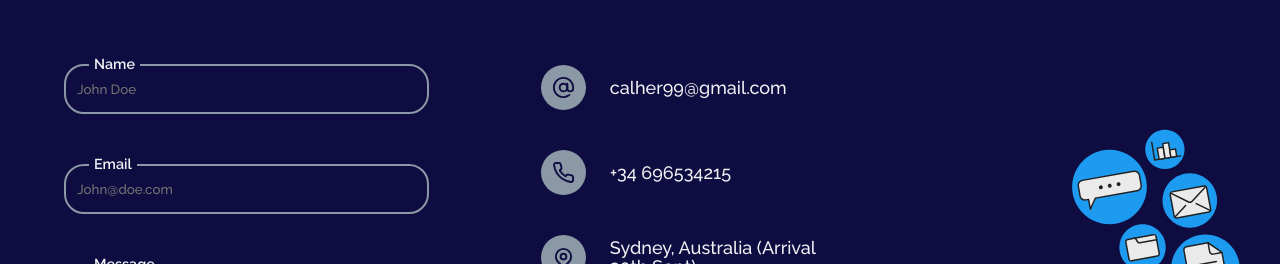
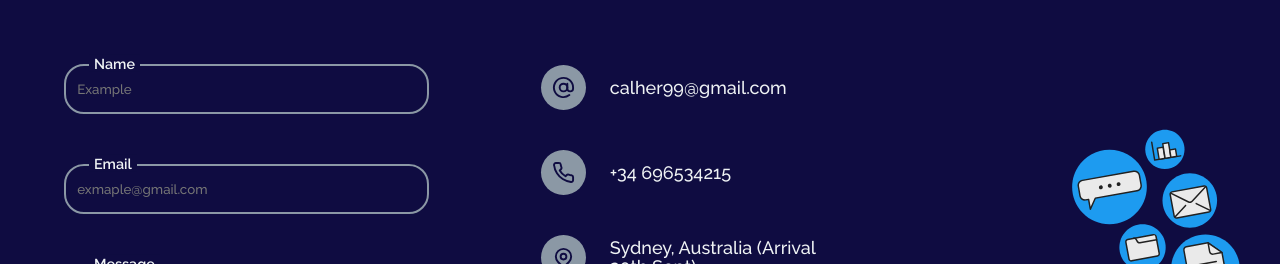
Before and after one commit to calher99/Portfolio_calher99, a React (Create React App) app: page / in a window 1280 px wide. Shown: the part 3647-3911 px from the top of the page. Built offline with nearby package versions, Linux system fonts and the light colour scheme; no server answers; a web font is replaced by a local one.

Commit message:
change placeholders

```diff
--- a/src/components/core-ui/contacts/contacts-ui.js
+++ b/src/components/core-ui/contacts/contacts-ui.js
@@ -28,7 +28,7 @@ const ContactUI = ({ open, success, errMsg, handleClose, classes, handleContactF
                   Name
                 </label>
                 <input
-                  placeholder='John Doe'
+                  placeholder='Example'
                   value={name}
                   onChange={(e) => setName(e.target.value)}
                   type='text'
@@ -44,7 +44,7 @@ const ContactUI = ({ open, success, errMsg, handleClose, classes, handleContactF
                   Email
                 </label>
                 <input
-                  placeholder='John@doe.com'
+                  placeholder='exmaple@gmail.com'
                   value={email}
                   onChange={(e) => setEmail(e.target.value)}
                   type='email'
```
